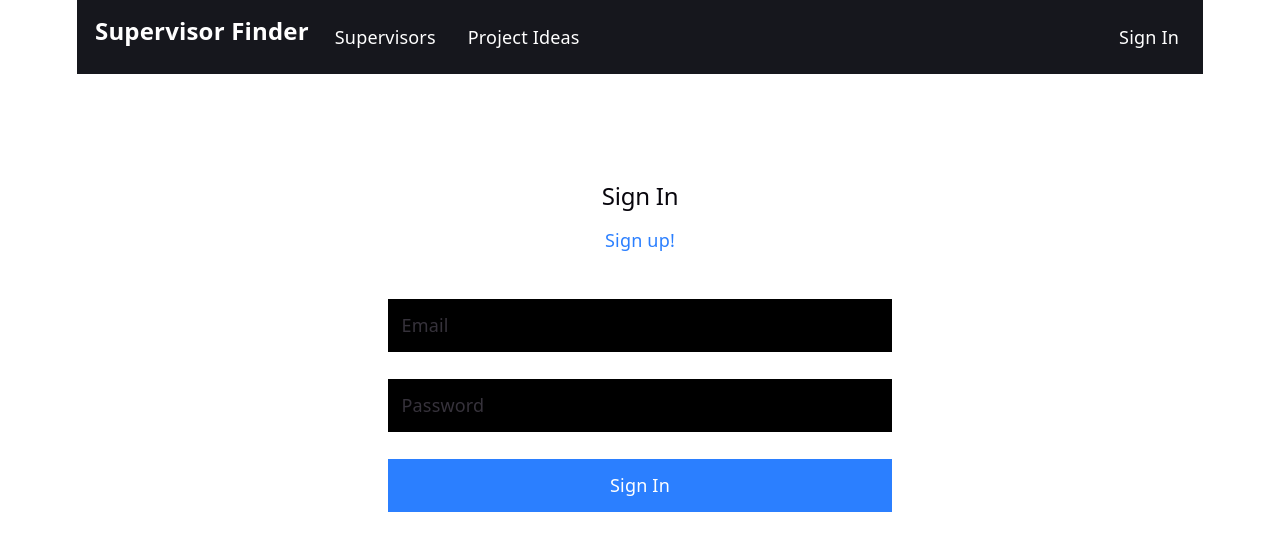
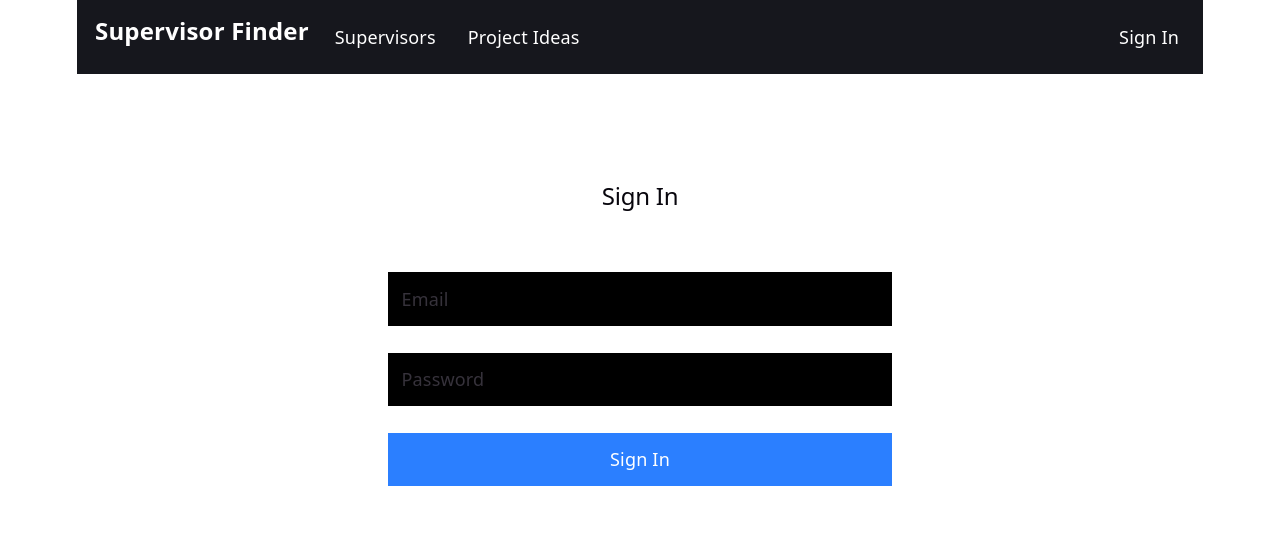
Before and after one commit to TenkaTosic/Deferral_supervisor_finder, a React (Vite) app: page /signin in a window 1280 px wide. Shown: the top 550 px of the page. Built offline with nearby package versions, Linux system fonts and the light colour scheme; no server answers.

Commit message:
Remove Sign Up redirct since it was for demo only

```diff
--- a/src/components/Signin.jsx
+++ b/src/components/Signin.jsx
@@ -38,7 +38,7 @@ const handleSignIn = async (e) => {
         <form onSubmit={handleSignIn} className="max-w-md m-auto pt-24">
             <h2 className="font-bold pb-2">Sign In</h2>
             <p>
-              <Link className="text-blue-500 hover:underline" to='/signup'>Sign up!</Link>
+              {/* <Link className="text-blue-500 hover:underline" to='/signup'>Sign up!</Link> */}
             </p>
             <div className="flex flex-col py-4">
                 {/* Email input */}
```
